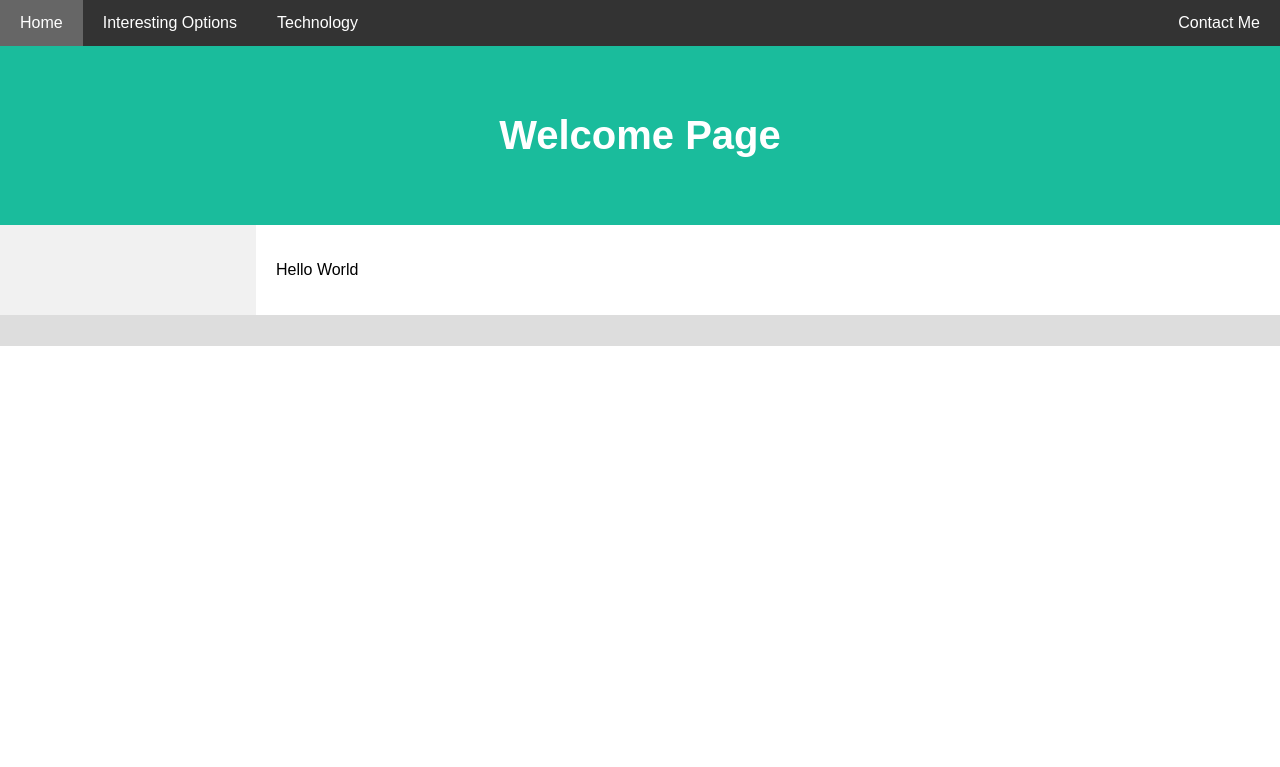
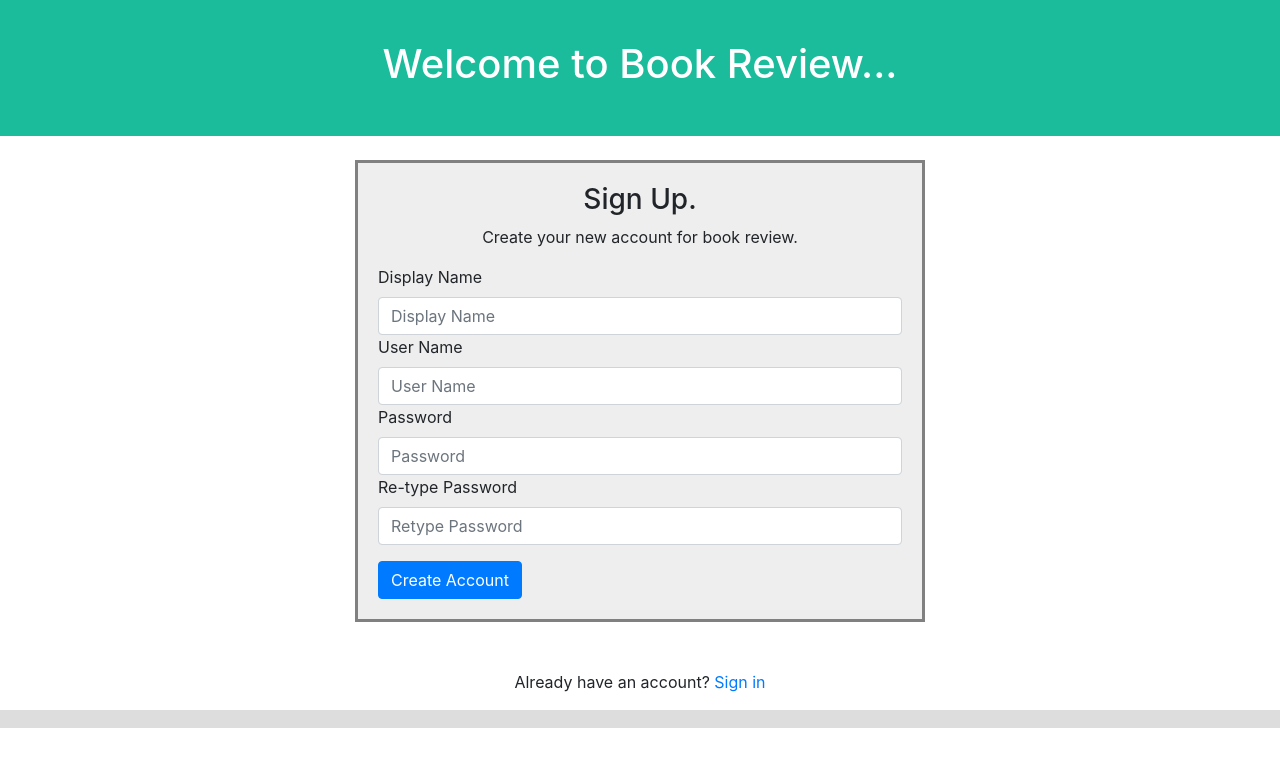
Before and after one commit to AmitRungta/Certification-Programs-CS50-s-Web-Programming-with-Python-and-JavaScript-project1, a Flask app: page / in a window 1280 px wide. Shown: the top 767 px of the page. Run offline with Flask 2, Linux system fonts and the light colour scheme; some libraries are stand-ins or nearby versions.

Commit message:
Added Login, Signup , logout option

```diff
--- a/application.py
+++ b/application.py
@@ -3,7 +3,6 @@ import os
 from flask import Flask,  session , render_template , redirect , url_for , escape , request
 from flask_session import Session
 from sqlalchemy import create_engine
-from sqlalchemy.orm import scoped_session, sessionmaker
 
 app = Flask(__name__)
 # Configure session to use filesystem
@@ -24,36 +23,166 @@ else:
 
  # Set up database
 engine = create_engine(DatabaseUrl)
-db = scoped_session(sessionmaker(bind=engine))
+connection = engine.connect()
 
 
+
+class UserRegistrationData:
+    def __init__(self, DisplayName, UserName):
+        self.DisplayName = DisplayName
+        self.UserName = UserName
+
+
+# General method to convert string for Query format.
+def IsValidUserName( UserName , CanContainBlank = False):
+    if ( ( None == UserName ) or (not(UserName and UserName.strip())) ) :
+        return "cannot be empty."
+
+    if ( CanContainBlank == False and -1 != UserName.rfind (" ") ):
+        return "cannot contain blank spaces."
+
+    if ( -1 != UserName.rfind ("'") or \
+        -1 != UserName.rfind ('"') or \
+        -1 != UserName.rfind ("=") or \
+        -1 != UserName.rfind (";") or \
+        -1 != UserName.rfind ("=") or \
+        -1 != UserName.rfind ("*") or \
+        -1 != UserName.rfind ("%") or \
+        -1 != UserName.rfind ("/") or \
+        -1 != UserName.rfind ("\\") \
+        ):
+        return "cannot contain special character."
+    return ""
+
+
+
+
+
+#--------------------------------------------------------------------------
+# show the signup page...
+#
 @app.route("/")
 def index():
      return render_template("index.html")
-   # if 'username' in session:
-    #     username = session['username']
-    #     return 'Logged in as ' + username + '<br>' + \
-    #         "<b><a href = '/logout'>click here to log out</a></b>"
-    # return "You are not logged in <br><a href = '/login'></b>" + \
-    #     "click here to log in</b></a>"
 
 
+#--------------------------------------------------------------------------
+# will be called from response for createaccount button state. We should come here only from the post command.
+#
+@app.route('/createaccount', methods = ['GET', 'POST'])
+def createaccount():
+    if request.method == 'GET':
+        # if the user have come here directly then move back to index page.
+        return redirect(url_for('index'))
+
+    UserRegistrationData.UserName = request.form.get("inputUserName")
+    UserRegistrationData.DisplayName = request.form.get("inputDisplayName")
+
+    UserPassword = request.form.get("inputPassword")
+    UserRePassword = request.form.get("inputRePassword")
+
+    NameErrror = IsValidUserName(UserRegistrationData.DisplayName , True)
+    if ( None != NameErrror ) and (len(NameErrror) > 0 ) :
+        return  render_template("index.html", ErrorMsg=f"Display name {NameErrror}" , RegistrationData = UserRegistrationData)
+
+    NameErrror = IsValidUserName(UserRegistrationData.UserName)
+    if ( None != NameErrror ) and (len(NameErrror) > 0 ) :
+        return  render_template("index.html", ErrorMsg=f"User name {NameErrror}" , RegistrationData = UserRegistrationData)
+
+    NameErrror = IsValidUserName(UserPassword)
+    if ( None != NameErrror ) and (len(NameErrror) > 0 ) :
+        return  render_template("index.html", ErrorMsg=f"Password {NameErrror}" , RegistrationData = UserRegistrationData)
+
+    if ( ( None == UserRePassword ) or ( UserPassword != UserRePassword ) ) :
+        return  render_template("index.html", ErrorMsg="Retyped Password is not same as the original", RegistrationData = UserRegistrationData)
+
+
+    # now lets check if the user name is already present or not.
+    #
+    SelectQuery = f"SELECT *FROM UserData WHERE UserName = '{UserRegistrationData.UserName}'"
+    RowCount = connection.execute(SelectQuery).rowcount
+    if ( RowCount > 0):
+        return  render_template("index.html", ErrorMsg="User with the given name already exist. Please select a different name.", RegistrationData = UserRegistrationData)
+
+    # we are here this menas we can add this new user.
+    InsertQuery = f"INSERT INTO UserData (UserName, Password , DisplayName ) VALUES ('{UserRegistrationData.UserName}', '{UserPassword}', '{UserRegistrationData.DisplayName}' )"
+    connection.execute(InsertQuery)
+
+    return redirect(url_for('signin'))
+
+
+
+
+
+#--------------------------------------------------------------------------
+# show the signin page...
+#
+@app.route('/signin')
+def signin():
+     return render_template("signin.html")
+
+
+
+#--------------------------------------------------------------------------
+# will be called from response for createaccount button state. We should come here only from the post command.
+#
 @app.route('/login', methods = ['GET', 'POST'])
 def login():
-    if request.method == 'POST':
-        session['username'] = request.form['username']
-        return redirect(url_for('index'))
-    return '''
+    if request.method == 'GET':
+        # if the user have come here directly then move back to signin page.
+        return redirect(url_for('signin'))
 
-   <form action = "" method = "post">
-        <input type="text" name="username" placeholder="Name..">
-        <input type="submit" value="Login">
-   </form>
+    UserName = request.form.get("inputUserName")
+    UserPassword = request.form.get("inputPassword")
 
-   '''
+    NameErrror = IsValidUserName(UserName)
+    if ( None != NameErrror ) and (len(NameErrror) > 0 ) :
+        return  render_template("signin.html", ErrorMsg=f"User name {NameErrror}" , UserName = UserName)
 
+    NameErrror = IsValidUserName(UserPassword)
+    if ( None != NameErrror ) and (len(NameErrror) > 0 ) :
+        return  render_template("signin.html", ErrorMsg=f"Password {NameErrror}" , UserName = UserName)
+
+    # now lets check if the user with giben name and password esit or not.
+    SelectData = None
+    try:
+        SelectData = connection.execute("SELECT User_ID, DisplayName FROM UserData WHERE UserName = %(username)s AND Password = %(password)s", {'username': UserName , 'password' : UserPassword}).fetchone()
+        if ( None == SelectData ) :
+            return  render_template("signin.html", ErrorMsg="User details for given name or password could not be fetched" , UserName = UserName)
+
+    except :
+        return  render_template("signin.html", ErrorMsg="Error in processing query" , UserName = UserName)
+
+    finally:
+        if ( None != SelectData ):
+            session['UserDisplayName'] = SelectData[1]
+            session['UserID'] = SelectData[0]
+            return  redirect(url_for('booksearch'))
+
+    return redirect(url_for('signin'))
+
+
+
+#--------------------------------------------------------------------------
+# Logout from the current session...
+#
 @app.route('/logout')
 def logout():
    # remove the username from the session if it is there
-   session.pop('username', None)
-   return redirect(url_for('index'))
+   session.pop('UserDisplayName', None)
+   session.pop('UserID', None)
+   return redirect(url_for('signin'))
+
+
+
+#--------------------------------------------------------------------------
+# show the book search page...
+#
+@app.route('/booksearch')
+def booksearch():
+   # Do the Book Search
+   UserID = session.get('UserID')
+   if ( None == UserID or len(UserID) < 1 ) :
+       return redirect(url_for('signin'))
+
+   return  render_template("booksearch.html", UserDisplayName=session.get('UserDisplayName'))
--- a/static/heading.css
+++ b/static/heading.css
@@ -33,32 +33,3 @@ body {
 .footer {
   padding: 5px;
   background: #ddd; }
-
-/* Column container */
-.PageData {
-  display: flex;
-  flex-wrap: wrap; }
-
-/* Responsive layout - when the screen is less than 400px wide, make the two columns stack on top of each other
-instead of next to each other */
-@media screen and (max-width: 400px) {
-  .PageData {
-    flex-direction: column; } }
-/* this is the generic settings for the columns inside a page data.
- we will use this to show the inheritance in the web page.
- */
-.LeftColumn, .MainColumn {
-  padding: 20px;
-  background-color: white; }
-
-/* Create two unequal columns that sits next to each other */
-/* Sidebar/left column */
-.LeftColumn {
-  flex: 20%;
-  background-color: #f1f1f1; }
-
-/* Main column */
-.MainColumn {
-  flex: 80%; }
-
-/*# sourceMappingURL=heading.css.map */
--- /dev/null
+++ b/templates/LoginTemplate.html
@@ -0,0 +1,55 @@
+{% extends "layout.html" %}
+
+{% block ExtraStyle %}
+<style>
+  .row>div {
+    padding: 20px;
+    background-color: #eee;
+    border: solid gray;
+    box-shadow: blue;
+  }
+</style>
+{% endblock %}
+
+
+{% block heading %}
+Welcome to Book Review...
+{% endblock %}
+
+{% block BodyData %}
+
+<br>
+{% if ErrorMsg %}
+<div class="alert alert-danger" role="alert" style="text-align: center;">
+  {{ ErrorMsg }}
+</div>
+{% endif %}
+
+<div class="container">
+
+  <div class="row">
+    <div class="col-lg-3 col-sm-12" style="background-color:transparent;border: none;">
+    </div>
+
+    <div class="col-lg-6 col-sm-12">
+
+      {% block FormData %}
+      {% endblock %}
+
+    </div>
+    <div class="col-lg-3 col-sm-12" style="background-color:transparent;border: none;">
+    </div>
+  </div>
+</div>
+
+<div style="text-align: center;">
+  <br>
+  <br>
+    {% block AfterForm %}
+    {% endblock %}
+</div>
+
+
+
+
+{% endblock %}
--- a/templates/index.html
+++ b/templates/index.html
@@ -1,11 +1,36 @@
-{% extends "layout.html" %}
+{% extends "LoginTemplate.html" %}
 
-{% block heading %}
-    Welcome Page
-{% endblock %}
+{% block FormData %}
 
-{% block body %}
+<h3 style="text-align: center;">Sign Up.</h2>
+  <p style="text-align: center;">Create your new account for book review.</p>
+  <form action="{{ url_for('createaccount') }}" method="post">
+    <div class="form-group">
 
-<p> Hello World</p>
+      <label>Display Name</label>
+      <input type="text" class="form-control" placeholder="Display Name" name="inputDisplayName"
+        {% if RegistrationData %} value="{{ RegistrationData.DisplayName}}" {% endif %}>
 
-{% endblock %}
+      <label>User Name</label>
+      <input type="text" class="form-control" placeholder="User Name" name="inputUserName" {% if RegistrationData %}
+        value="{{ RegistrationData.UserName}}" {% endif %}>
+
+      <label>Password</label>
+      <input type="password" class="form-control" placeholder="Password" name="inputPassword">
+
+      <label>Re-type Password</label>
+      <input type="password" class="form-control" placeholder="Retype Password" name="inputRePassword">
+    </div>
+
+    <button type="submit" class="btn btn-primary">Create Account</button>
+  </form>
+  {% endblock %}
+
+
+
+
+  {% block AfterForm %}
+  <p>
+    Already have an account? <a href="{{ url_for('signin') }}">Sign in</a>
+  </p>
+  {% endblock %}
--- a/templates/layout.html
+++ b/templates/layout.html
@@ -1,40 +1,36 @@
 <!DOCTYPE html>
 <html>
+
 <head>
     <title>Book Review!</title>
     <meta charset="UTF-8">
     <meta name="viewport" content="width=device-width, initial-scale=1">
     <link rel="stylesheet" href="{{ url_for('static', filename='navigationbar.css') }}">
     <link rel="stylesheet" href="{{ url_for('static', filename='heading.css') }}">
+    <link rel="stylesheet" href="https://maxcdn.bootstrapcdn.com/bootstrap/4.0.0/css/bootstrap.min.css"
+        integrity="sha384-Gn5384xqQ1aoWXA+058RXPxPg6fy4IWvTNh0E263XmFcJlSAwiGgFAW/dAiS6JXm" crossorigin="anonymous">
+
+    {% block ExtraStyle %}
+    {% endblock %}
+
 </head>
+
 <body>
-        <div class="NavigationBar">
-            <a href="#" class="active">Home</a>
-            <a href="Interest.html">Interesting Options</a>
-            <a href="Technology.html">Technology</a>
-            <a href="ContactMe.html" class="right">Contact Me</a>
-          </div>
+    {% block NavigationBar %}
+    {% endblock %}
 
     <div class="header">
         <h1>{% block heading %}{% endblock %}</h1>
     </div>
 
-
-        <div class="PageData">
-            <div class="LeftColumn">
-                {% block LeftColData %}
-                {% endblock %}
-            </div>
-            <div class="MainColumn" style="text-align: justify;">
-                {% block body %}
+    {% block BodyData %}
     {% endblock %}
 
-            </div>
-          </div>
 
     <div class="footer">
         <h1>{% block Footer %}{% endblock %}</h1>
     </div>
 
 </body>
+
 </html>
```
Also changed, not shown: templates/layoutLoggedPages.html (added, +11 -0 lines), templates/signin.html (added, +29 -0 lines), README.md, books - Copy.csv (deleted), templates/booksearch.html (renamed from templates/more.html), 1 other file. Lines whose indentation alone changed are shown as unchanged.
